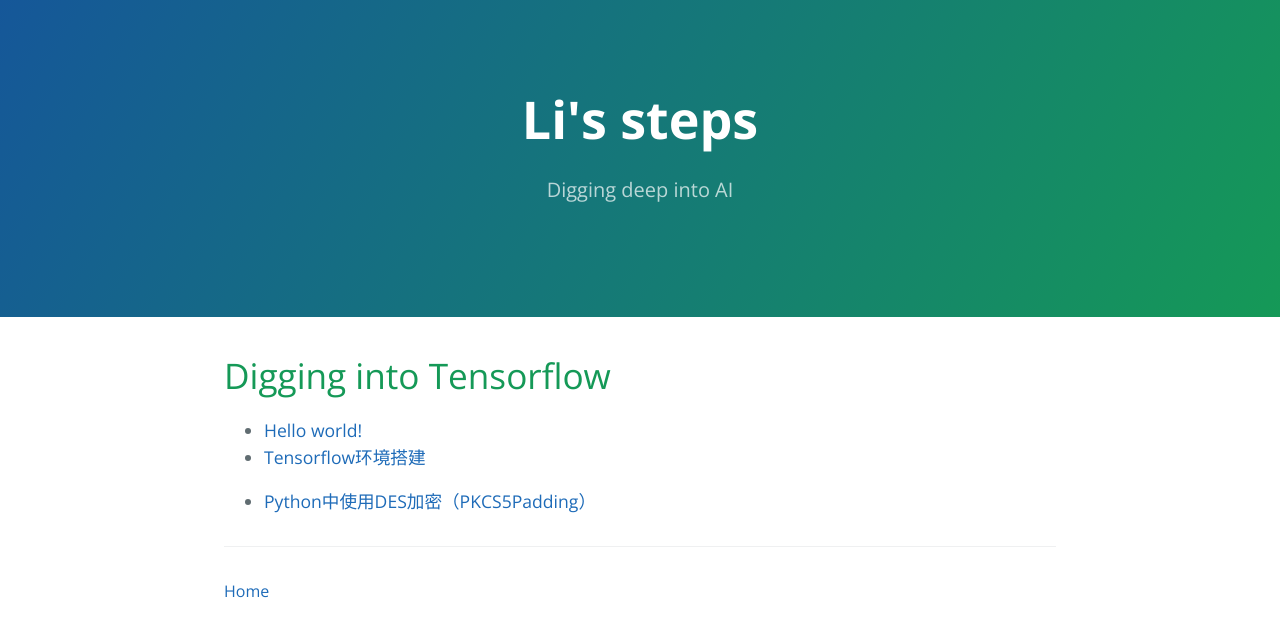
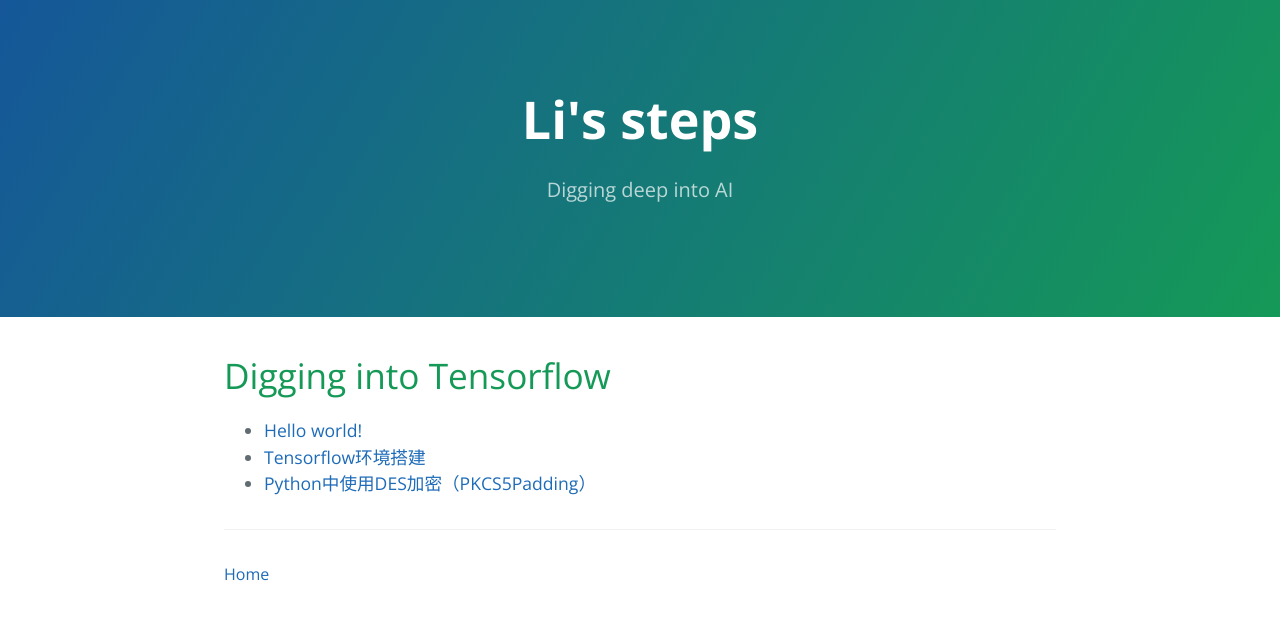
Before and after one commit to Doublingli/doublingli.github.io, a Jekyll site: the page built from index.md, in a window 1280 px wide. Shown: the top 637 px of the page. Built offline with Jekyll 4.4.1, drawn with Linux system fonts in a browser that asks for light colours; our own code applies the rules of GitHub Pages for plain Markdown files.

Commit message:
调整主页

```diff
--- a/index.md
+++ b/index.md
@@ -1,5 +1,4 @@
 # Digging into Tensorflow
 * [Hello world!](./hello_world.html)
 * [Tensorflow环境搭建](./set_up_tensorflow_env.html)
-
-- [Python中使用DES加密（PKCS5Padding）](./pkcs5padding.html)
+* [Python中使用DES加密（PKCS5Padding）](./pkcs5padding.html)
```
